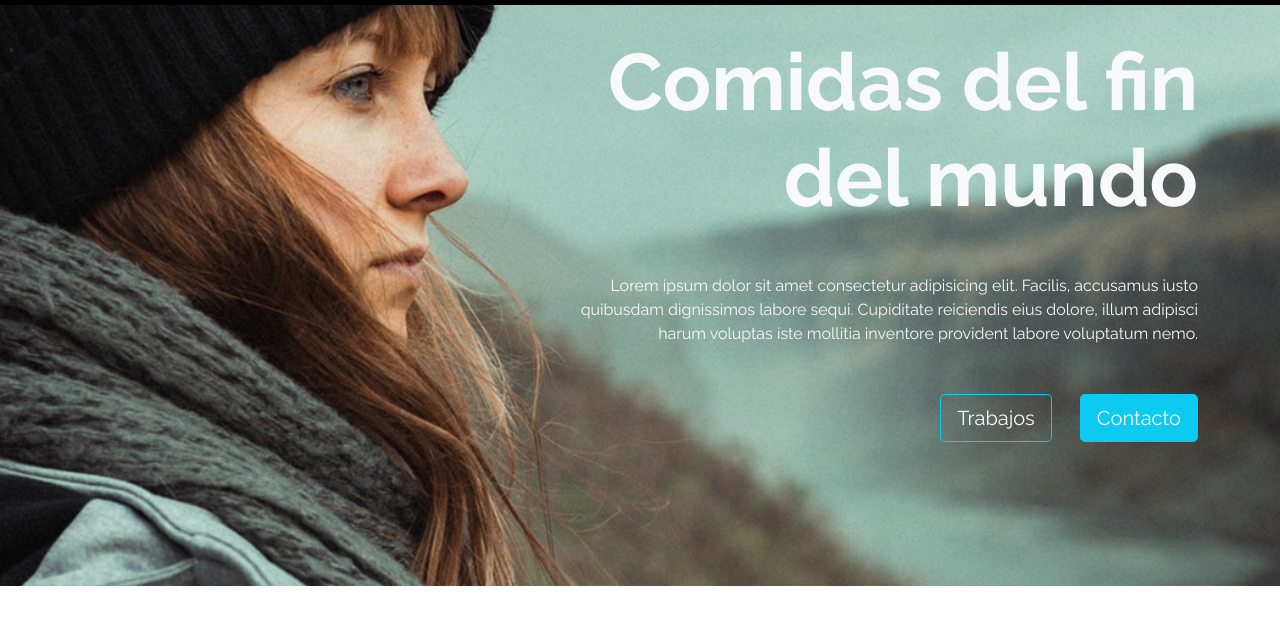
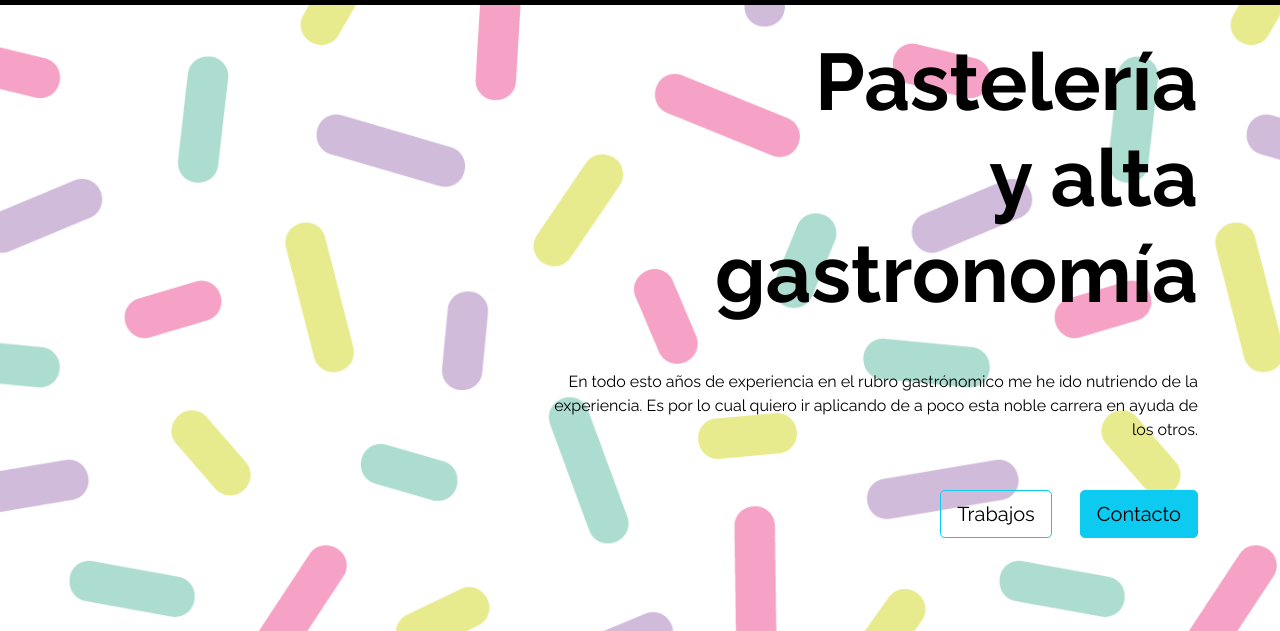
Before and after one commit to Karitow/primerrepositorio, a plain HTML site: page index.html in a window 1280 px wide. Shown: the part 110-741 px from the top of the page. Drawn offline with nearby package versions, Linux system fonts and the light colour scheme.

Commit message:
hero section text black change img

```diff
--- a/assets/css/estilos.css
+++ b/assets/css/estilos.css
@@ -5,7 +5,7 @@ body {
   /* Hero Section */
 
   #Hero-Section {
-    background-image: url("../img/bg-hero.jpg");
+    background-image: url("../img/sprinkles\ vector.png");
     background-repeat: no-repeat;
     background-size: cover;
     background-position: left;
--- a/index.html
+++ b/index.html
@@ -45,20 +45,19 @@
         </div>
     </nav>
 
-    <header id="Hero-Section" class="text-light text-end py-5 mt-5">
+    <header id="Hero-Section" class="text-black text-end py-5 mt-5">
         <div class="container">
             <div class="ms-auto col-12 col-md-7 ">
                 <h1 class="display-1 fw-bold my-5">
-                    Comidas del fin <br> del mundo
+                    Pastelería<br> y alta gastronomía
                 </h1>
                 <p class="my-5">
-                    Lorem ipsum dolor sit amet consectetur adipisicing elit. Facilis, accusamus iusto quibusdam
-                    dignissimos labore sequi. Cupiditate reiciendis eius dolore, illum adipisci harum voluptas iste
-                    mollitia inventore provident labore voluptatum nemo.
+                    En todo esto años de experiencia en el rubro gastrónomico me he ido nutriendo de la experiencia. Es
+                    por lo cual quiero ir aplicando de a poco esta noble carrera en ayuda de los otros.
                 </p>
                 <div class="mb-5 pb-5">
-                    <button class="btn btn-lg btn-outline-info text-light me-4">Trabajos</button>
-                    <button class="btn btn-lg btn-info text-light">Contacto</button>
+                    <button class="btn btn-lg btn-outline-info text-black me-4">Trabajos</button>
+                    <button class="btn btn-lg btn-info text-black">Contacto</button>
                 </div>
             </div>
         </div>
```
